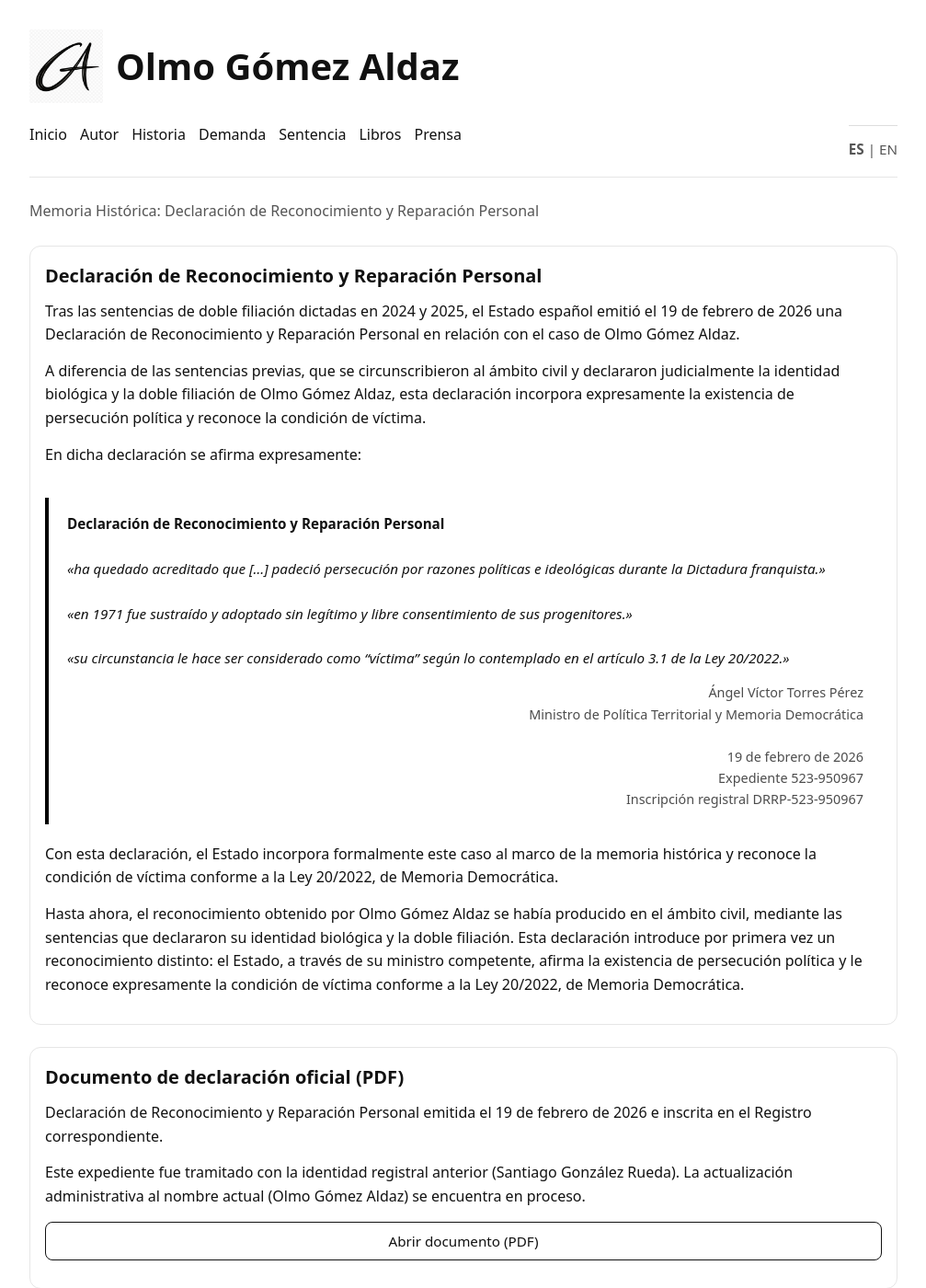
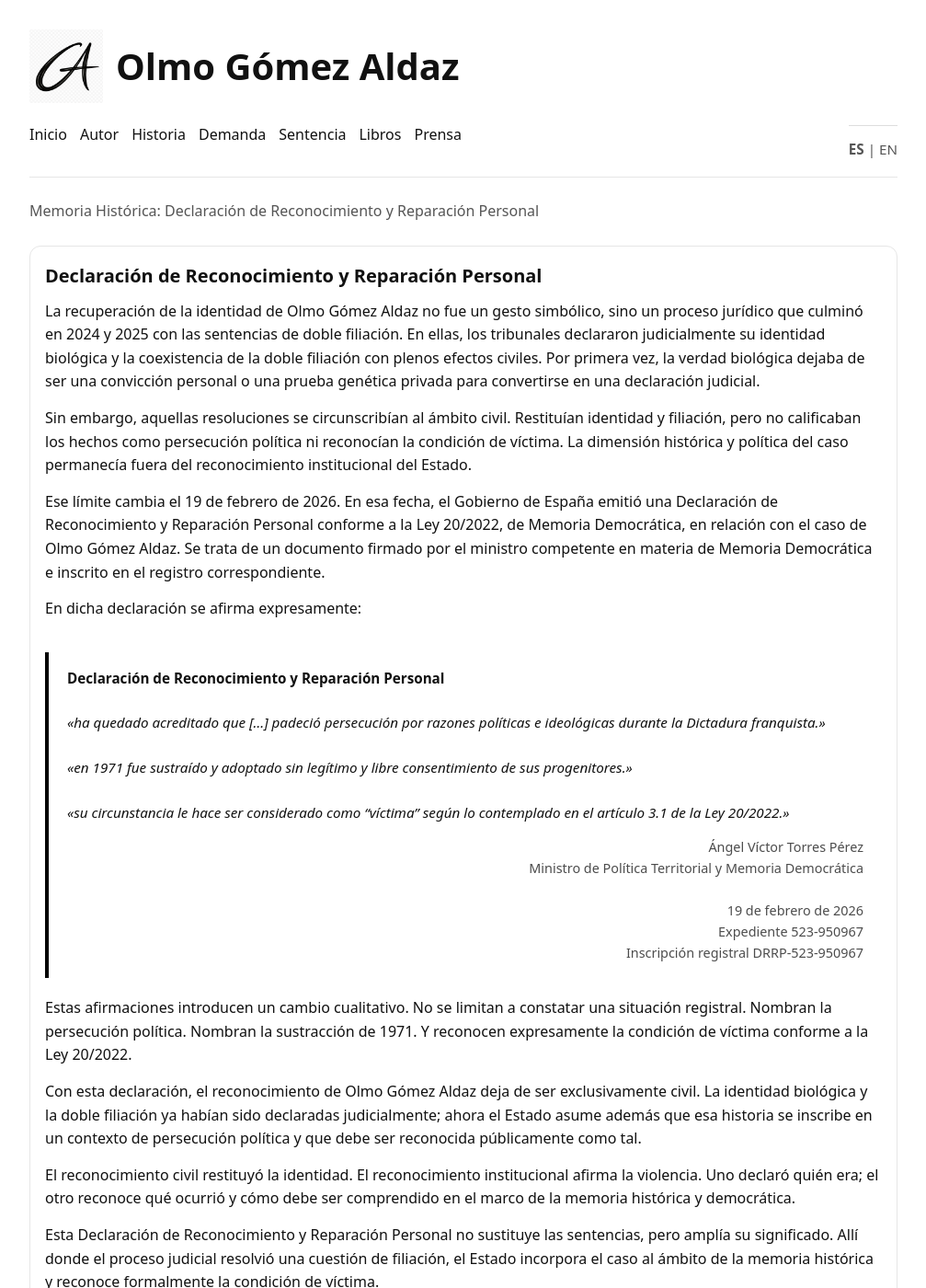
Before and after one commit to olmogaldaz/olmogaldaz.github.io, a Jekyll site: the page built from es/memoria/index.html, in a window 1280 px wide and 1400 px high. Shown: the whole window at 92% size, without its empty margins (136-1143 px from the left). Built offline with Jekyll 4.4.1, drawn with Linux system fonts in a browser that asks for light colours.

Commit message:
Update index.html

```diff
--- a/es/memoria/index.html
+++ b/es/memoria/index.html
@@ -21,14 +21,15 @@ description: Reconocimiento oficial como víctima conforme a la Ley 20/2022 de M
       <h2>Declaración de Reconocimiento y Reparación Personal</h2>
 
       <p>
-        Tras las sentencias de doble filiación dictadas en 2024 y 2025, el Estado español emitió el 19 de febrero de 2026 una Declaración
-        de Reconocimiento y Reparación Personal en relación con el caso de Olmo Gómez Aldaz.
+        La recuperación de la identidad de Olmo Gómez Aldaz no fue un gesto simbólico, sino un proceso jurídico que culminó en 2024 y 2025 con las sentencias de doble filiación. En ellas, los tribunales declararon judicialmente su identidad biológica y la coexistencia de la doble filiación con plenos efectos civiles. Por primera vez, la verdad biológica dejaba de ser una convicción personal o una prueba genética privada para convertirse en una declaración judicial.
       </p>
 
       <p>
-        A diferencia de las sentencias previas, que se circunscribieron al ámbito civil y declararon judicialmente la identidad biológica
-        y la doble filiación de Olmo Gómez Aldaz, esta declaración incorpora expresamente la existencia de persecución política y reconoce
-        la condición de víctima.
+        Sin embargo, aquellas resoluciones se circunscribían al ámbito civil. Restituían identidad y filiación, pero no calificaban los hechos como persecución política ni reconocían la condición de víctima. La dimensión histórica y política del caso permanecía fuera del reconocimiento institucional del Estado.
+      </p>
+
+      <p>
+        Ese límite cambia el 19 de febrero de 2026. En esa fecha, el Gobierno de España emitió una Declaración de Reconocimiento y Reparación Personal conforme a la Ley 20/2022, de Memoria Democrática, en relación con el caso de Olmo Gómez Aldaz. Se trata de un documento firmado por el ministro competente en materia de Memoria Democrática e inscrito en el registro correspondiente.
       </p>
 
       <p>
@@ -56,15 +57,19 @@ description: Reconocimiento oficial como víctima conforme a la Ley 20/2022 de M
       </blockquote>
 
       <p>
-        Con esta declaración, el Estado incorpora formalmente este caso al marco de la memoria histórica y reconoce la condición de víctima
-        conforme a la Ley 20/2022, de Memoria Democrática.
+        Estas afirmaciones introducen un cambio cualitativo. No se limitan a constatar una situación registral. Nombran la persecución política. Nombran la sustracción de 1971. Y reconocen expresamente la condición de víctima conforme a la Ley 20/2022.
       </p>
 
       <p>
-        Hasta ahora, el reconocimiento obtenido por Olmo Gómez Aldaz se había producido en el ámbito civil, mediante las sentencias que
-        declararon su identidad biológica y la doble filiación. Esta declaración introduce por primera vez un reconocimiento distinto: el
-        Estado, a través de su ministro competente, afirma la existencia de persecución política y le reconoce expresamente la condición de
-        víctima conforme a la Ley 20/2022, de Memoria Democrática.
+        Con esta declaración, el reconocimiento de Olmo Gómez Aldaz deja de ser exclusivamente civil. La identidad biológica y la doble filiación ya habían sido declaradas judicialmente; ahora el Estado asume además que esa historia se inscribe en un contexto de persecución política y que debe ser reconocida públicamente como tal.
+      </p>
+
+      <p>
+        El reconocimiento civil restituyó la identidad. El reconocimiento institucional afirma la violencia. Uno declaró quién era; el otro reconoce qué ocurrió y cómo debe ser comprendido en el marco de la memoria histórica y democrática.
+      </p>
+
+      <p>
+        Esta Declaración de Reconocimiento y Reparación Personal no sustituye las sentencias, pero amplía su significado. Allí donde el proceso judicial resolvió una cuestión de filiación, el Estado incorpora el caso al ámbito de la memoria histórica y reconoce formalmente la condición de víctima.
       </p>
 
     </div>
```
